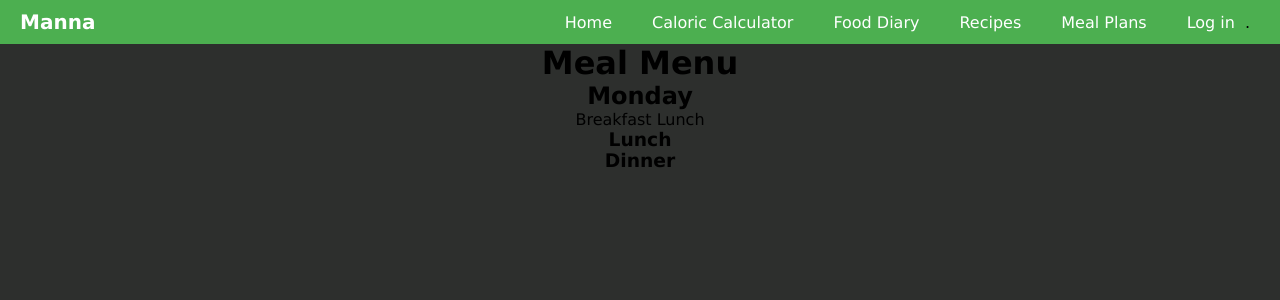
After one commit to mpstaud/FlaskNutritionProject, a Flask app: template templates/meal_menu.html in a window 1280 px wide. The commit adds this page. Shown: the top 300 px of the page. Run offline with Flask 3, Linux system fonts and the light colour scheme; the template is opened without the code that fills it, so the values that code supplies are empty.

Commit message:
Add meal_menu.html

```diff
--- /dev/null
+++ b/templates/meal_menu.html
@@ -0,0 +1,24 @@
+{% extends "layout.html" %}
+
+{% block body %}
+    <form action="/meal_menu" method="post">
+    <h1>Meal Menu</h1>
+        <div>
+            <h2>Monday</h2>
+            <label>
+                Breakfast
+
+            </label>
+            <label>
+                Lunch
+
+            </label>
+            <h3>Lunch</h3>
+            <h3>Dinner</h3>
+        </div>
+
+
+    </form>
+
+
+{% endblock %}
```
Also changed, not shown: static/stylesheets/calorie_calculator/positioning.css (+11 -0 lines).
